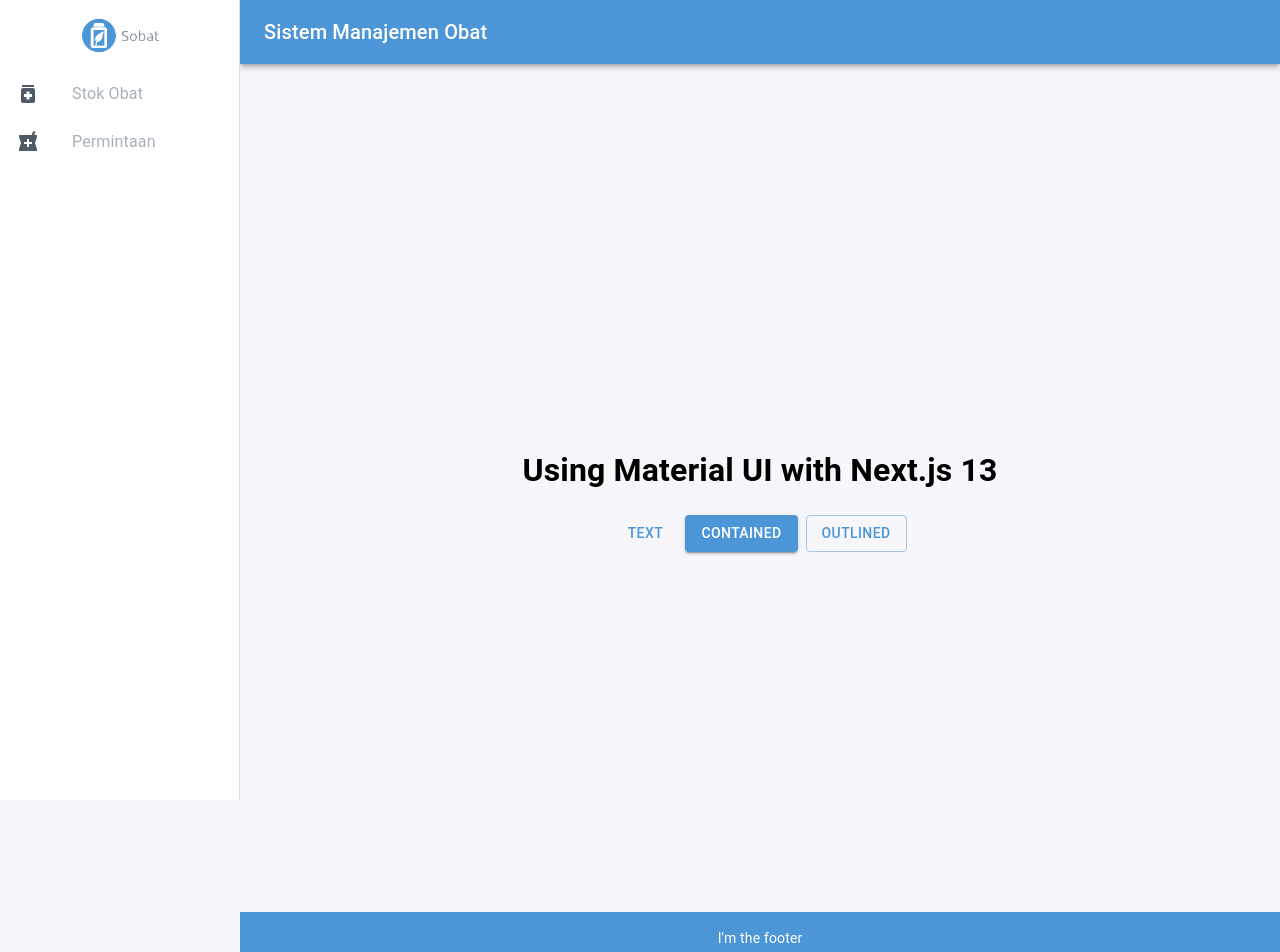
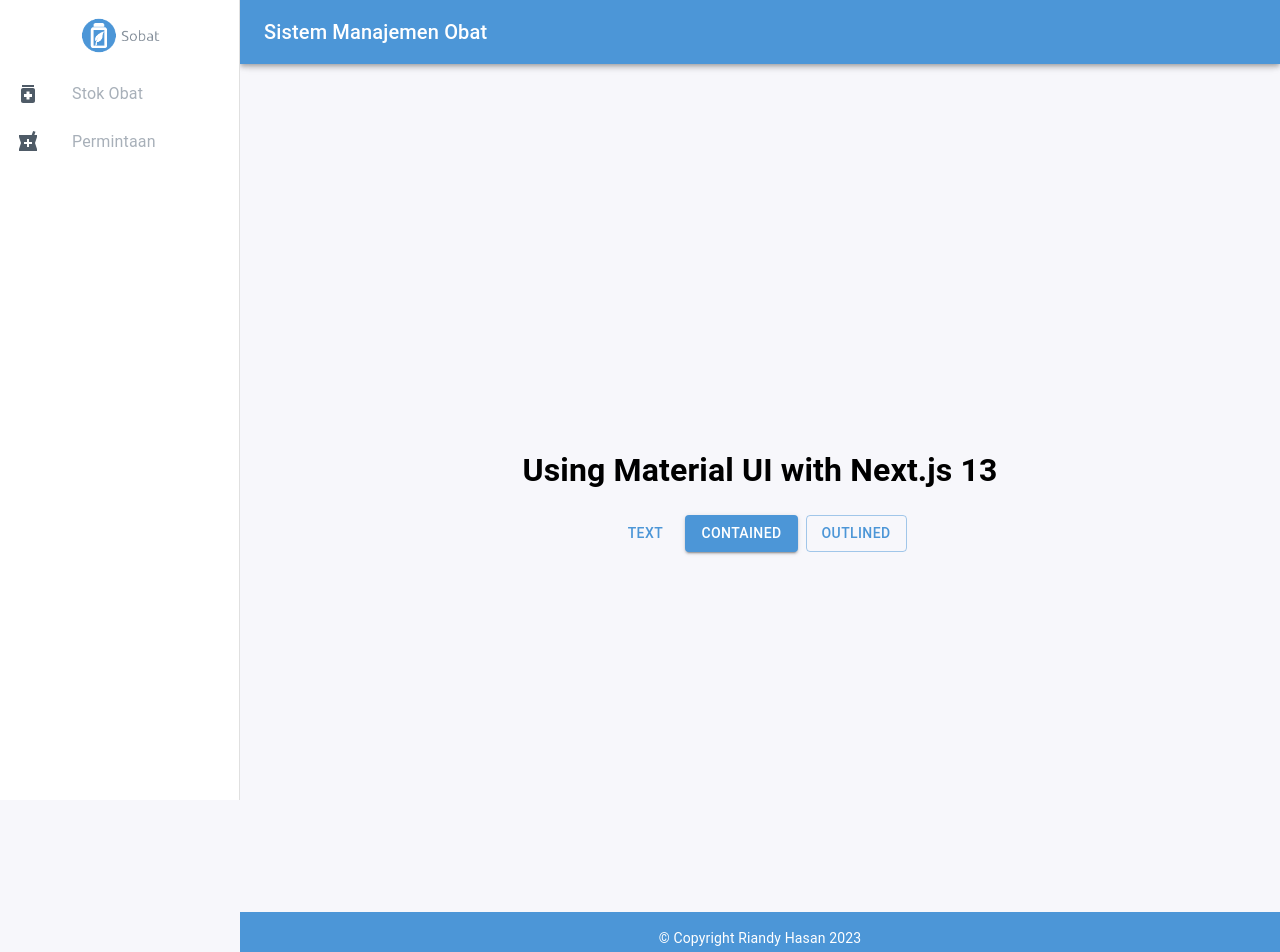
Before and after one commit to riandyhasan/Sobat, a Next.js app: page / in a window 1280 px wide. Shown: the top 952 px of the page. Built offline with nearby package versions, Linux system fonts and the light colour scheme; a web font is replaced by a local one.

Commit message:
chore: change text footer

```diff
--- a/src/components/Layout/Footer.tsx
+++ b/src/components/Layout/Footer.tsx
@@ -23,7 +23,7 @@ const Footer = () => {
     >
       <Container maxWidth="lg">
         <Typography variant="body2" align="center">
-          I'm the footer
+          &#169; Copyright Riandy Hasan 2023
         </Typography>
       </Container>
     </FooterContainer>
```
